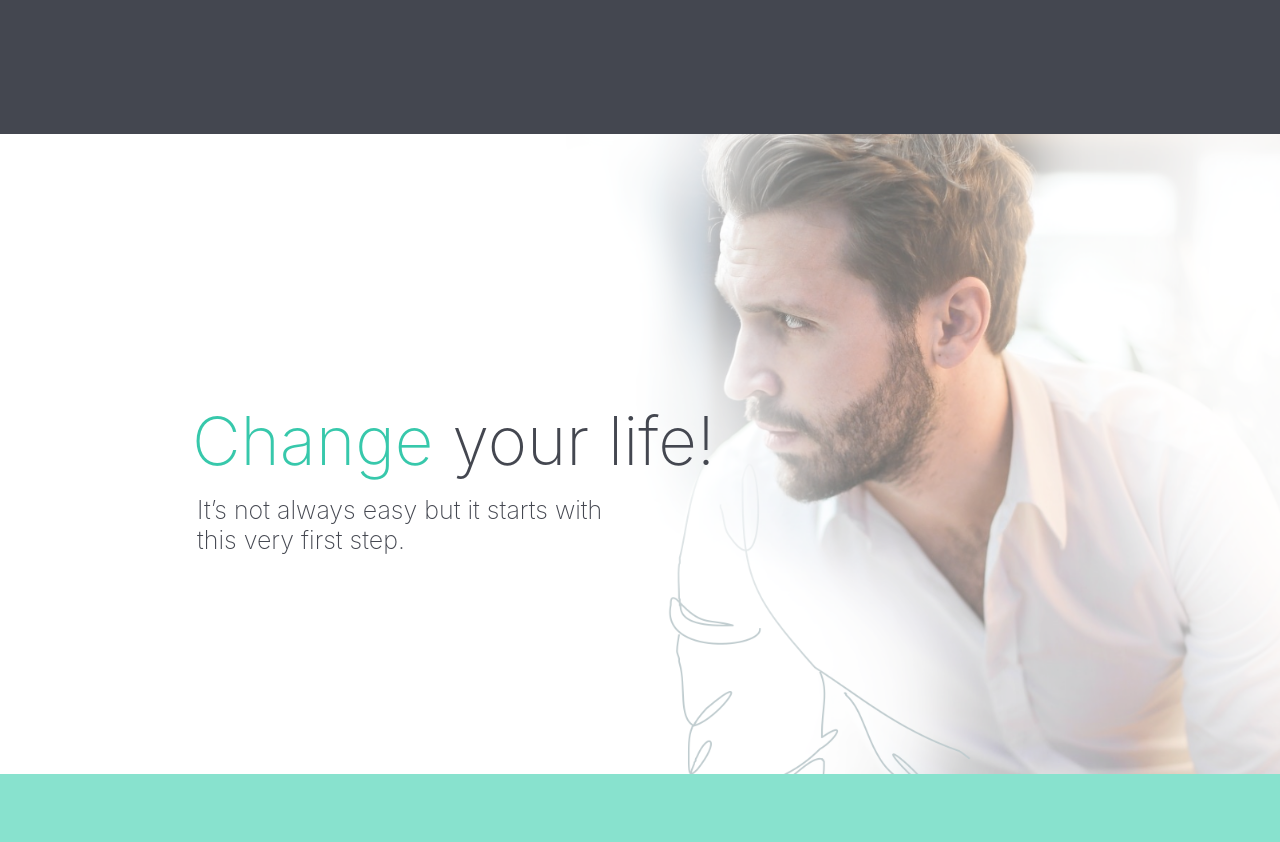
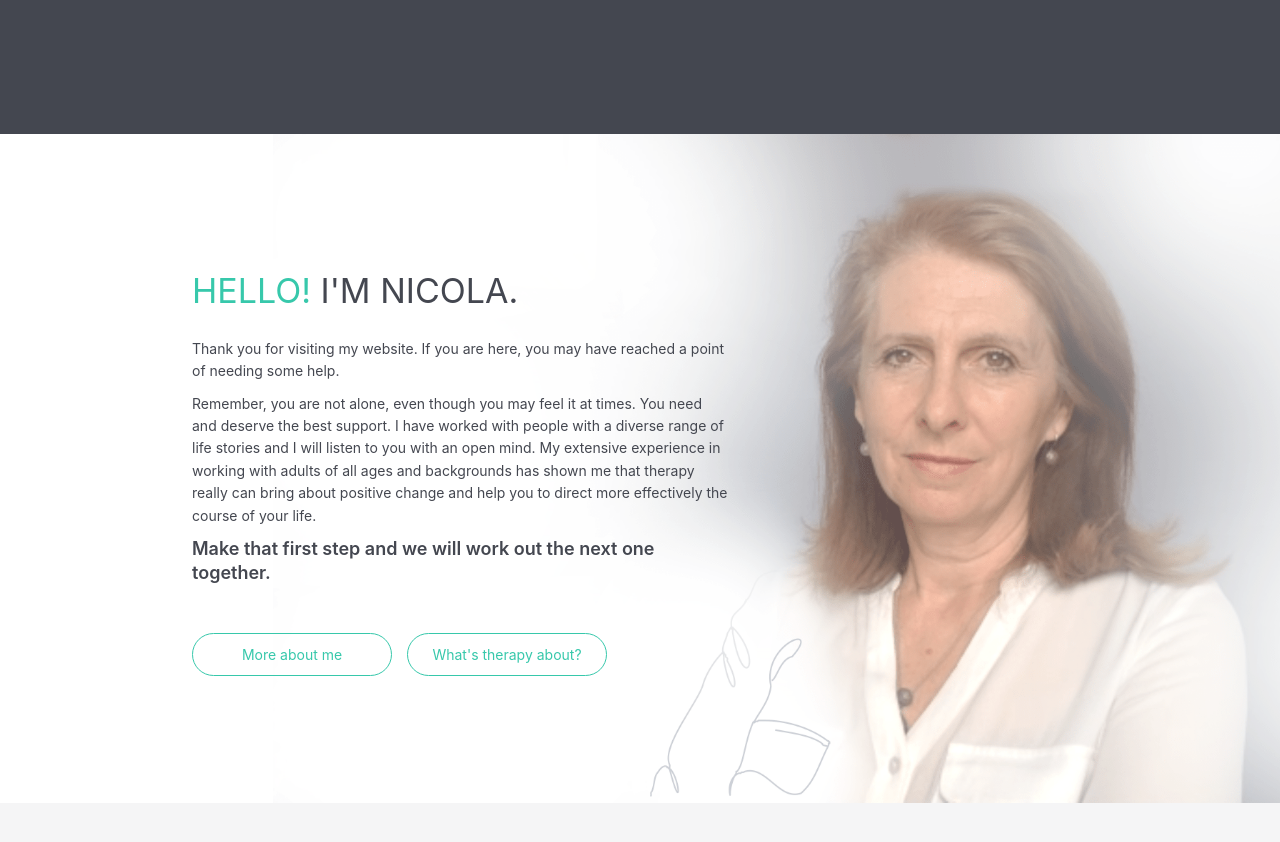
Before and after one commit to k2project/nicola-moore, a Next.js app: page / in a window 1280 px wide. Shown: the part 1940-2782 px from the top of the page. Built offline with nearby package versions, Linux system fonts and the light colour scheme.

Commit message:
hello section image of Nicola updated

```diff
--- a/components/home-page/Hello.js
+++ b/components/home-page/Hello.js
@@ -4,8 +4,8 @@ import Link from 'next/link';
 export default function Hello() {
     return (
         <section className='hello'>
-            <div className='section-img'>
-                <div className='cover cover--white'></div>
+            {/* <div className='section-img'>
+
                 <div className='section-stripline'>
                     <span className='color--theme'>Change</span>{' '}
                     <span className='nonbreakable'>your life!</span>
@@ -14,39 +14,56 @@ export default function Hello() {
                         step.
                     </p>
                 </div>
-            </div>
-            <div className='section-text bg--theme'>
+            </div> */}
+            <div className='section-text'>
+                <img
+                    src='/imgs/nicola_moore_small.png'
+                    alt=''
+                    className='nicola_img_mob'
+                />
+                <img
+                    src='/imgs/nicola_moore.png'
+                    alt=''
+                    className='nicola_img'
+                />
+                <div className='cover cover--white'></div>
                 <h2 className='section-title'>
-                    <b className='color--white'>HELLO!</b>
+                    <b className='color--theme'>HELLO!</b>
                     <span className='nonbreakable'> I'M NICOLA.</span>
                 </h2>
+                <div className='hello_row'>
+                    <div>
                         <p>
-                    Thank you for visiting my website. If you are here, you may
-                    have reached a point of needing some help.
+                            Thank you for visiting my website. If you are here,
+                            you may have reached a point of needing some help.
                         </p>
 
                         <p>
-                    Remember, you are not alone, even though you may feel it at
-                    times. You need and deserve the best support. I have worked
-                    with people with a diverse range of life stories and I will
-                    listen to you with an open mind. My extensive experience in
-                    working with adults of all ages and backgrounds has shown me
-                    that therapy really can bring about positive change and help
-                    you to direct more effectively the course of your life.
+                            Remember, you are not alone, even though you may
+                            feel it at times. You need and deserve the best
+                            support. I have worked with people with a diverse
+                            range of life stories and I will listen to you with
+                            an open mind. My extensive experience in working
+                            with adults of all ages and backgrounds has shown me
+                            that therapy really can bring about positive change
+                            and help you to direct more effectively the course
+                            of your life.
                         </p>
 
                         <p>
                             <strong>
-                        Make that first step and we will work out the next one
-                        together.
+                                Make that first step and we will work out the
+                                next one together.
                             </strong>
                         </p>
+                    </div>
+                </div>
                 <div className='btn-box'>
                     <Link href='/about'>
-                        <a className='btn'>More about me</a>
+                        <a className='btn btn--theme'>More about me</a>
                     </Link>
                     <Link href='/therapy'>
-                        <a className='btn'>What's therapy about?</a>
+                        <a className='btn btn--theme'>What's therapy about?</a>
                     </Link>
                 </div>
             </div>
--- a/components/therapy/Counselling.js
+++ b/components/therapy/Counselling.js
@@ -90,9 +90,9 @@ export default function Counselling() {
                 <Link href='/about'>
                     <a className='btn btn--theme'>Read about me</a>
                 </Link>
-                <Link href='/#online'>
+                {/* <Link href='/#online'>
                     <a className='btn btn--theme'>Online sessions</a>
-                </Link>
+                </Link> */}
             </div>
         </section>
     );
--- a/pages/index.js
+++ b/pages/index.js
@@ -20,7 +20,7 @@ export default function Home() {
                         time for <span>change</span>
                     </div>
                     <h2 className='top-desc'>
-                        Counselling &amp; Psychotherapy with Nicola
+                        Counselling &amp; Psychotherapy with Nicola Moore
                     </h2>
                     {/* <div className='top-subtitle'>Could we talk about it?</div> */}
                 </Top>
--- a/pages/therapy.js
+++ b/pages/therapy.js
@@ -21,7 +21,7 @@ export default function Therapy() {
                         A <span>step</span> forward
                     </div>
                     <h2 className='top-desc'>
-                        Counselling &amp; Psychotherapy with Nicola
+                        Counselling &amp; psychotherapy with Nicola Moore
                     </h2>
                     {/* <div className='top-subtitle'>A step forward.</div> */}
                 </Top>
--- a/styles/components/top.scss
+++ b/styles/components/top.scss
@@ -48,7 +48,7 @@
 // }
 .top-desc {
     // font-weight: bold;
-    font-size: 2.2rem;
+    font-size: 2.1rem;
     font-weight: 500;
     margin-top: 0.7rem;
 }
--- a/styles/pages/home.scss
+++ b/styles/pages/home.scss
@@ -10,7 +10,30 @@
     background-image: url('/imgs/step_flipped.png');
     background-position: right center;
     .cover--white {
-        background: rgba(255, 255, 255, 0.4);
+        background: rgba(255, 255, 255, 0.1);
+    }
+}
+.hello .cover--white {
+    background: rgba(255, 255, 255, 0.2);
+}
+
+.nicola_img {
+    position: absolute;
+    right: -5%;
+    top: 0;
+    height: 100%;
+    opacity: 0.9;
+}
+.nicola_img_mob {
+    display: none;
+}
+.hello_row {
+    display: flex;
+    width: 60%;
+}
+@include desktop-sm {
+    .nicola_img {
+        right: -10%;
     }
 }
 @include tablet {
@@ -19,6 +42,32 @@
             background: rgba(255, 255, 255, 0.6);
         }
     }
+    .nicola_img {
+        right: -17%;
+    }
+}
+@media only screen and (max-width: 920px) {
+    .hello .cover--white {
+        display: none;
+    }
+    .hello_row {
+        width: 100%;
+    }
+    .nicola_img {
+        display: none;
+    }
+    .nicola_img_mob {
+        display: block;
+        position: absolute;
+        width: 22rem;
+        border-radius: 50%;
+        top: -8rem;
+        left: 49%;
+        transform: translateX(-50%);
+    }
+    .hello .section-text {
+        padding-top: 18rem;
+    }
 }
 @include mobile {
     .hello .section-img {
```
Also changed, not shown: public/imgs/nicola_green.png (added), public/imgs/nicola_moore_small.png (added). Lines whose indentation alone changed are shown as unchanged.
